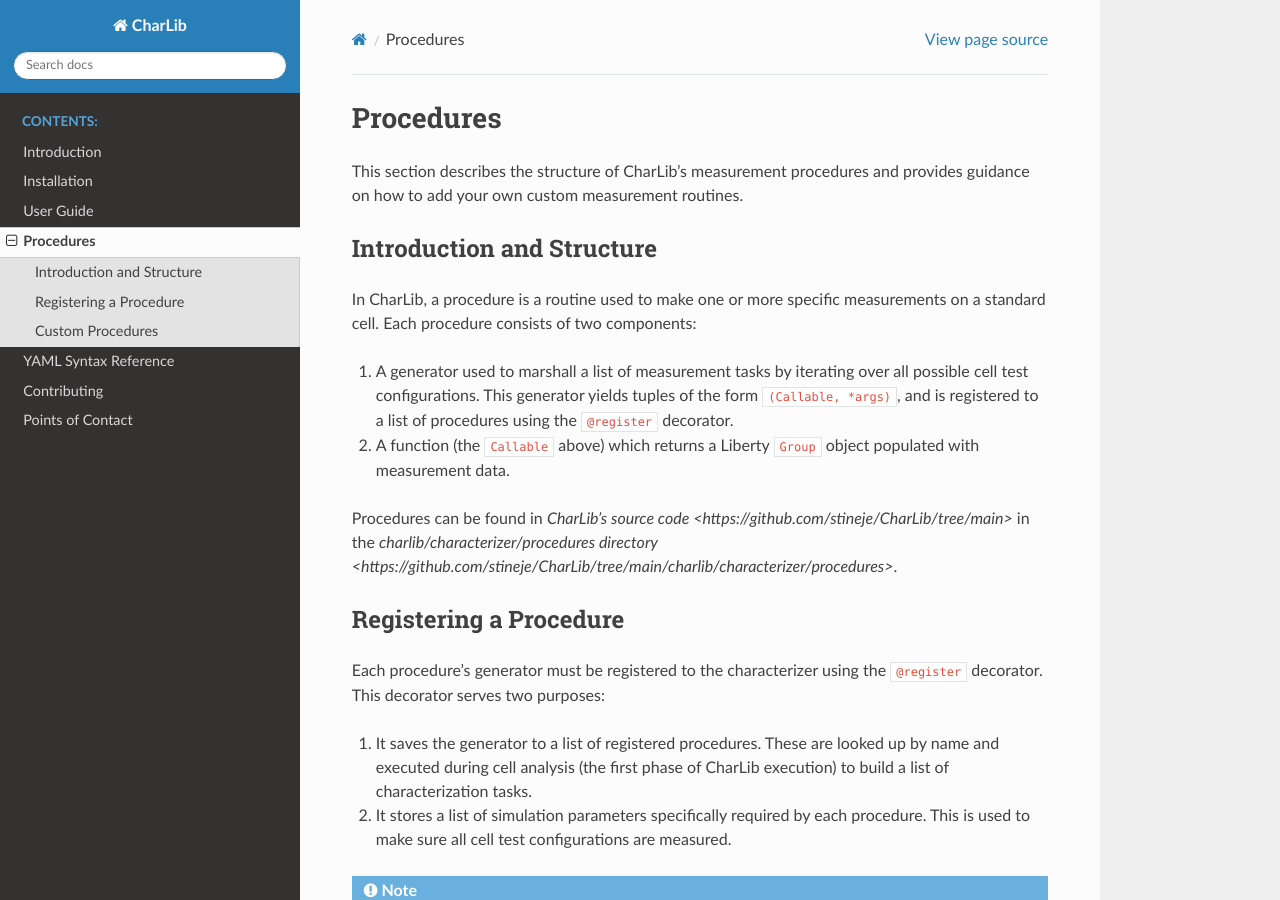
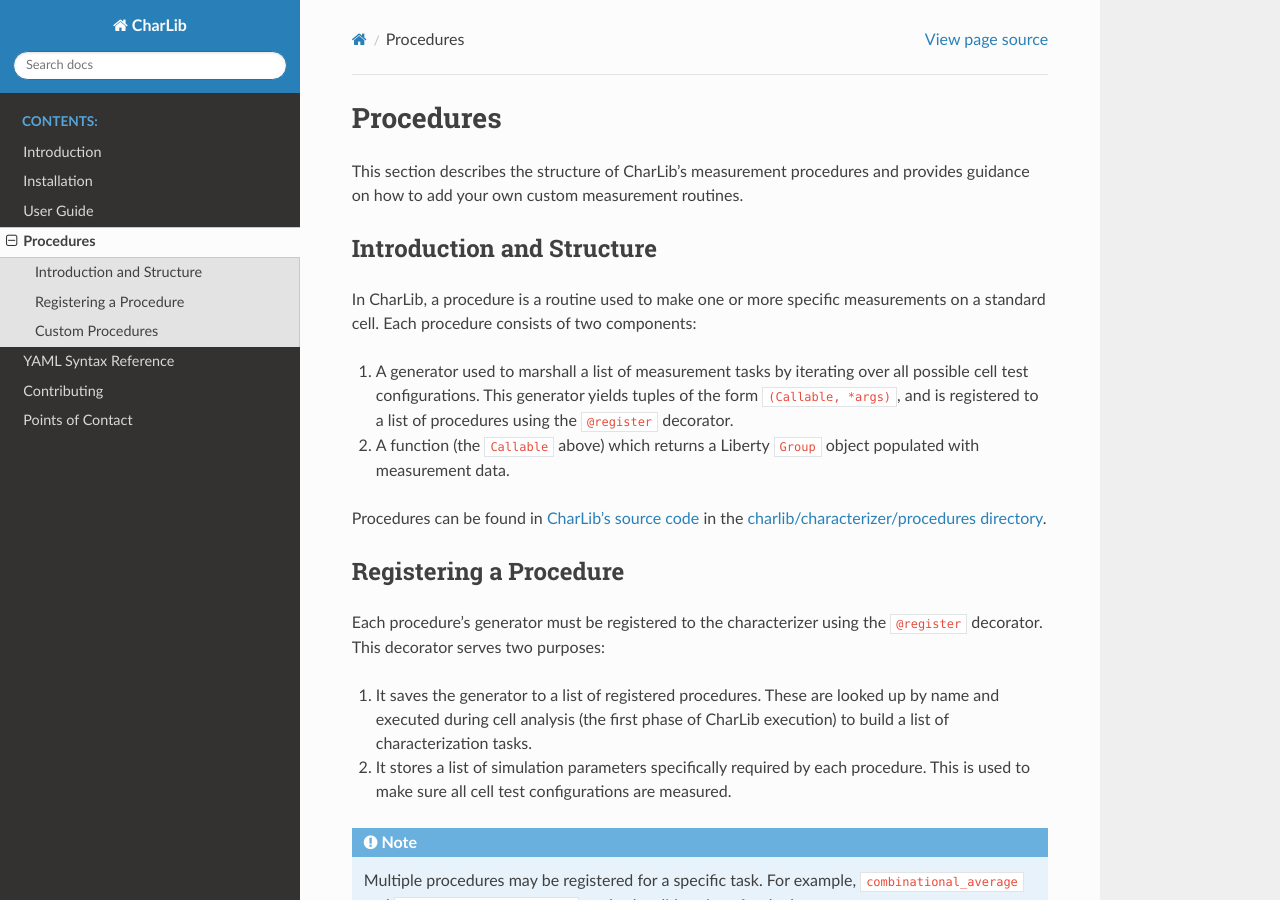
Before and after one commit to stineje/CharLib, a Sphinx documentation site: the page built from docs/manual/source/chapters/04_procedures.rst, in a window 1280 px wide and 900 px high. Built offline with Sphinx 7.4.7 and the Read the Docs theme 3.1.0, drawn with Linux system fonts in a browser that asks for light colours.

Commit message:
docs/04_procedures: Fix broken links

```diff
--- a/docs/manual/source/chapters/04_procedures.rst
+++ b/docs/manual/source/chapters/04_procedures.rst
@@ -18,8 +18,8 @@
 2. A function (the ``Callable`` above) which returns a Liberty ``Group`` object populated with
    measurement data.
 
-Procedures can be found in `CharLib's source code <https://github.com/stineje/CharLib/tree/main>`
-in the `charlib/characterizer/procedures directory <https://github.com/stineje/CharLib/tree/main/charlib/characterizer/procedures>`.
+Procedures can be found in `CharLib's source code <https://github.com/stineje/CharLib/tree/main>`_
+in the `charlib/characterizer/procedures directory <https://github.com/stineje/CharLib/tree/main/charlib/characterizer/procedures>`_.
 
 ====================================================================================================
 Registering a Procedure
@@ -55,10 +55,10 @@
 3. Document any new YAML parameters in ``charlib/config/syntax.py``.
 4. Import your procedure in ``charlib/characterizer/characterizer.py``.
 
-Once the above steps are complete, you should be able to select your procedure using the appropriate
-``settings.simulation`` key in your configuration YAML file. For example, if you wanted to add a
-new procedure called "my_min_pulse_width" for measuring minimum pulse width, you would include the
-following in your YAML configuration:
+Once the above steps are complete, you should be able to select your procedure using the
+appropriate ``settings.simulation`` key in your configuration YAML file. For example, if you wanted
+to add a new procedure called "my_min_pulse_width" for measuring minimum pulse width, you would
+include the following in your YAML configuration:
 
 .. code-block:: YAML
 
```
